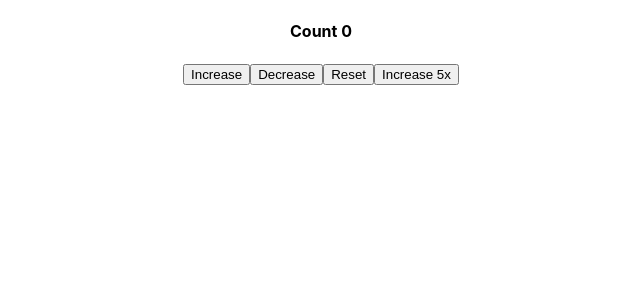
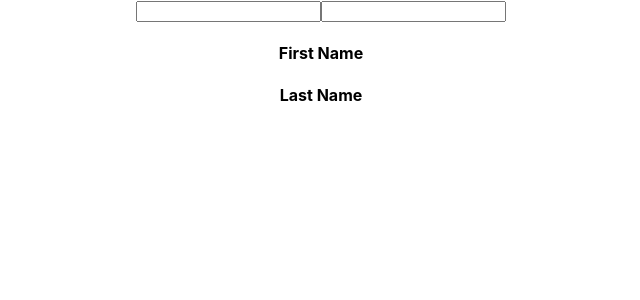
Before and after one commit to ppmaungdevv/hello-hook, a React (Create React App) app: page / in a window 1280 px wide. Shown: the top 300 px of the page, without its empty margins (319-959 px from the left). Built offline with nearby package versions, Linux system fonts and the light colour scheme.

Commit message:
hook with object state

```diff
--- a/src/App.js
+++ b/src/App.js
@@ -1,11 +1,13 @@
 import './App.css';
+import HookWithObjectState from './Components/HookWithObjectState';
 // import HookCounter from './Components/HookCounter';
-import HookCounter2 from './Components/HookCounter2';
+// import HookWithPrevState from './Components/HookWithPrevState';
 
 function App() {
   return (
     <div className="App">
-      <HookCounter2/>
+      <HookWithObjectState/>
+      {/* <HookWithPrevState/> */}
       {/* <HookCounter/> */}
     </div>
   );
--- /dev/null
+++ b/src/Components/HookWithObjectState.js
@@ -0,0 +1,16 @@
+import React, {useState} from 'react'
+
+function HookWithObjectState() {
+    const [name, setName] = useState({first_name: '', last_name: ''})
+
+  return (
+    <div>
+        <input type='text' value={name.first_name} onChange={e => setName({...name, first_name: e.target.value})} />
+        <input type='text' value={name.last_name} onChange={e => setName({...name, last_name: e.target.value})} />
+        <h4>First Name { name.first_name } </h4>
+        <h4>Last Name { name.last_name } </h4>
+    </div>
+  )
+}
+
+export default HookWithObjectState
--- a/src/Components/HookCounter2.js
+++ b/src/Components/HookWithPrevState.js
@@ -1,6 +1,6 @@
 import React, { useState } from 'react'
 
-function HookCounter2() {
+function HookWithPrevState() {
     const init_value = 0,
     [count, setCount] = useState(init_value)
 
@@ -23,4 +23,4 @@ function HookCounter2() {
   )
 }
 
-export default HookCounter2
+export default HookWithPrevState
```
